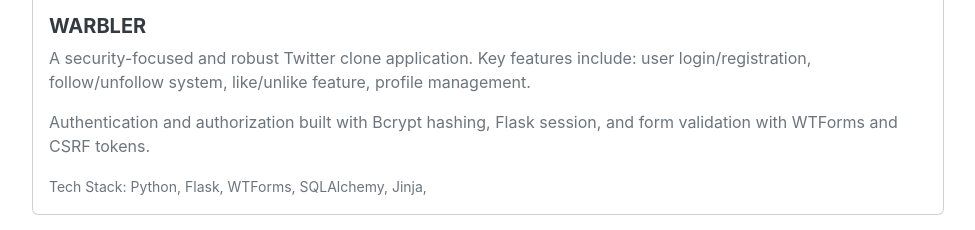
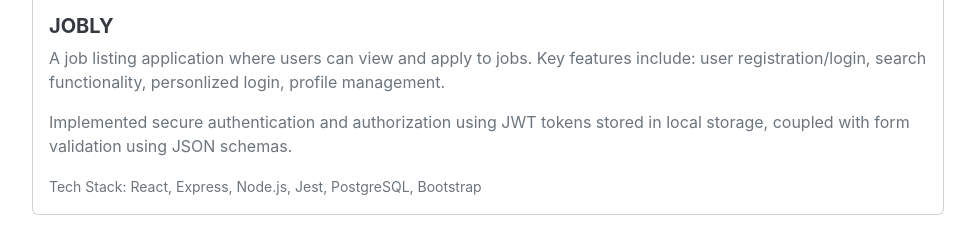
Before and after one commit to crystal-tran/personal-portfolio-website, a website: page index.html in a window 1280 px wide. Shown: the part 1682-1912 px from the top of the page, without its empty margins (288-1263 px from the left). Drawn offline with nearby package versions, Linux system fonts and the light colour scheme; a web font is replaced by a local one.

Commit message:
Updated jobly description and reorganized project section
* Moved jobly project higher up
* Added tech stack
* Updated workflow bullets

```diff
--- a/index.html
+++ b/index.html
@@ -136,6 +136,32 @@
                     <div class="flex-grow-1">
                         <div class="card mb-3">
                             <img class="card-img-top"
+                                 src="static/media/jobly-demo-gif.gif"
+                                 alt="placeholder-img">
+                            <div class="card-body">
+                              <h5 class="card-title">Jobly</h5>
+                              <p class="card-text">
+                                A job listing application where users can view
+                                and apply to jobs. Key features include: user
+                                registration/login, search functionality,
+                                personlized login, profile management.
+                              </p>
+                              <p class="card-text">
+                                Implemented secure authentication and
+                                authorization using JWT tokens stored in local
+                                storage, coupled with form validation using
+                                JSON schemas.
+                              </p>
+                              <p class="card-text">
+                                <small class="text-muted">
+                                    Tech Stack: React, Express, Node.js,
+                                    Jest, PostgreSQL, Bootstrap
+                                </small>
+                              </p>
+                            </div>
+                        </div>
+                        <div class="card mb-3">
+                            <img class="card-img-top"
                                  src="static/media/warbler-demo-gif.gif"
                                  alt="warbler-demo-gif">
                             <div class="card-body">
@@ -148,12 +174,13 @@
                               </p>
                               <p class="card-text">
                                 Authentication and authorization built with
-                                Bcrypt hashing, Flask session, and form validation
-                                with WTForms and CSRF tokens.
+                                bcrypt hashing, Flask session, and CSRF tokens.
+                                Form validation implemented with WTForms.
                               </p>
                               <p class="card-text">
                                 <small class="text-muted">
-                                    Tech Stack: Python, Flask, WTForms, SQLAlchemy, Jinja,
+                                    Tech Stack: Python, Flask, WTForms,
+                                    SQLAlchemy, Jinja
                                 </small>
                              </p>
                             </div>
@@ -165,7 +192,7 @@
                             <div class="card-body">
                               <h5 class="card-title">ShareBnB</h5>
                               <p class="card-text">
-                                A feature-rich Airbnb clone application that
+                                A feature-rich home rental application that
                                 allows users to share outdoor spaces, backyards,
                                 and pools. Key features include: listing creation,
                                 secure photo storage in Amazon S3, user
@@ -178,21 +205,6 @@
                                     SQLAlchemy, Javascript
                                 </small>
                              </p>
-                            </div>
-                        </div>
-                        <div class="card mb-3">
-                            <img class="card-img-top"
-                                 src="static/media/jobly-demo-gif.gif"
-                                 alt="placeholder-img">
-                            <div class="card-body">
-                              <h5 class="card-title">Jobly</h5>
-                              <p class="card-text"></p>
-                              <p class="card-text">
-                                <small class="text-muted">
-                                    Tech Stack: Express, Javascript, Node, React,
-                                    Jest, PostgreSQL
-                                </small>
-                              </p>
                             </div>
                         </div>
                     </div>
@@ -286,7 +298,7 @@
                         </li>
                         <li>
                             <span class="fa-li"><i class="fas fa-check"></i></span>
-                            Well-Documented Code
+                            Agile Methodlogy
                         </li>
                     </ul>
                 </div>
```
